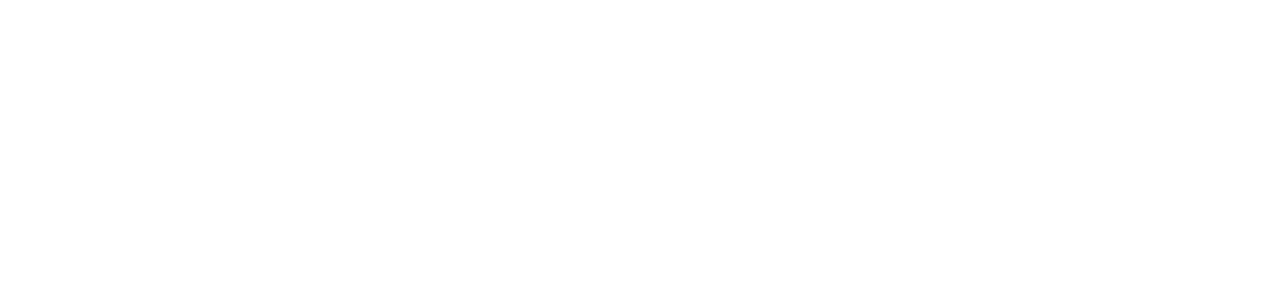
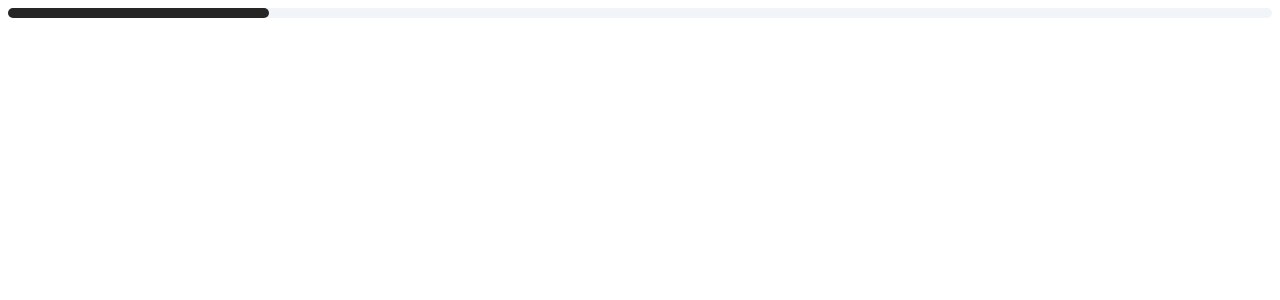
Before and after one commit to hunni819/react-ui-kit, a React (Vite) app: page / in a window 1280 px wide. Shown: the top 300 px of the page. Built offline with nearby package versions, Linux system fonts and the light colour scheme.

Commit message:
progress 수정중

```diff
--- a/src/App.tsx
+++ b/src/App.tsx
@@ -1,5 +1,31 @@
+import Progress from '@ui/Progress';
+import { useEffect, useState } from 'react';
+
 const App = () => {
-  return <></>;
+  const [stop, setStop] = useState<boolean>(false);
+  const getUserData = async () => {
+    setStop(false);
+    try {
+      setTimeout(async () => {
+        const response = await fetch(
+          'https://jsonplaceholder.typicode.com/todos/1'
+        );
+        if (response.ok) {
+          const data = await response.json();
+          console.log(data);
+          setStop(true);
+        }
+      }, 600000);
+    } catch (err) {
+      console.error(err);
+      setStop(true);
+    }
+  };
+  useEffect(() => {
+    getUserData();
+  }, []);
+
+  return <Progress className={''} value={20} stop={stop} />;
 };
 
 export default App;
--- /dev/null
+++ b/src/components/Progress/ProgressIndicator.tsx
@@ -0,0 +1,66 @@
+import { useCallback, useEffect, useRef, useState } from 'react';
+
+interface ProgressProps {
+  className?: string;
+  stop?: boolean;
+  value?: number | 0;
+}
+
+const fps = 1000 * 60;
+
+const ProgressIndicator = (props: ProgressProps) => {
+  const { className, stop, value } = props;
+  const animateId = useRef<number>(0);
+  const progressBarRef = useRef<HTMLDivElement>(null);
+  const [progress, setProgress] = useState(value || 0);
+  let start = 0;
+  let end = 0;
+
+  const animationCallback = useCallback(
+    (time: number) => {
+      if (!start) start = time;
+
+      end = time - start;
+      console.log(start, end);
+
+      if (stop) {
+        setProgress(100);
+        end = start;
+      }
+      setProgress((prev) => Math.min(prev + (end / fps) * 10, 100));
+      animateId.current = requestAnimationFrame(animationCallback);
+    },
+    [stop, animateId.current]
+  );
+
+  useEffect(() => {
+    if (stop) setProgress(100);
+    if (!stop && progress < 100) {
+      animateId.current = requestAnimationFrame(animationCallback);
+    }
+    if (!stop && progress === 100) setProgress(0);
+
+    return () => {
+      window.cancelAnimationFrame(animateId.current);
+    };
+  }, [stop, progress, animateId.current]);
+
+  return (
+    <>
+      <div
+        ref={progressBarRef}
+        className={className}
+        style={{
+          position: 'absolute',
+          inset: 0,
+          borderRadius: '10px',
+          width: `${progress}%`,
+          display: stop ? 'none' : 'block',
+          backgroundColor: 'oklch(0.269 0 0)',
+        }}
+      />
+    </>
+  );
+};
+
+export default ProgressIndicator;
--- a/src/components/Progress/index.tsx
+++ b/src/components/Progress/index.tsx
@@ -1,80 +1,40 @@
-import { useEffect, useRef, useState } from 'react';
-
-/**
- * 1. api 호출 완료 시에 width 100%를 찍고 다시 0%
- * 2. 한번 로딩 전에 api 호출이 완료될 경우 강제로 100%로 찍고 0%
- */
-
-// const [stop, setStop] = useState<boolean>(false);
-//   const getUserData = async () => {
-//     setStop(false);
-//     try {
-//       setTimeout(async () => {
-//         const response = await fetch(
-//           'https://jsonplaceholder.typicode.com/todos/1'
-//         );
-
-//         if (response.ok) {
-//           const data = await response.json();
-//           console.log(data);
-//           setStop(true);
-//         }
-//       }, 500);
-//     } catch (err) {
-//       console.error(err);
-//       setStop(true);
-//     }
-//   };
-//   useEffect(() => {
-//     getUserData();
-//   }, []);
+import { FC, useMemo } from 'react';
+import ProgressIndicator from './ProgressIndicator';
+import { progressBaseCls, progressIndicatorBaseCls } from '@consts/className';
 
 interface ProgressProps {
-  stop: boolean;
+  stop?: boolean;
+  value?: number;
+  className?: string;
 }
 
-const Progress = (props: ProgressProps) => {
-  const { stop } = props;
-  const [progress, setProgress] = useState(0);
-  const animateId = useRef<number>(0);
-  const progressBarRef = useRef<HTMLDivElement>(null);
+const Progress: FC<ProgressProps> = (props) => {
+  const { stop, value, className: classNameProps } = props;
 
-  const animationCallback = () => {
-    if (stop) {
-      setProgress(100);
-      return;
-    }
-
-    setProgress((prev) => Math.min(prev + 1000 / 144, 100));
-    animateId.current = requestAnimationFrame(animationCallback);
-  };
-
-  useEffect(() => {
-    if (stop) {
-      setProgress(100);
-    } else if (progress < 100) {
-      animateId.current = requestAnimationFrame(animationCallback);
-    } else if (progress === 100) {
-      setProgress(0);
-    }
-
-    return () => {
-      window.cancelAnimationFrame(animateId.current);
-    };
-  }, [stop, progress]);
+  const progressIndicatorCls = useMemo(
+    () =>
+      classNameProps
+        ? progressIndicatorBaseCls
+        : `${progressIndicatorBaseCls} ${classNameProps}`,
+    [classNameProps]
+  );
 
   return (
-    <>
-      <div
-        ref={progressBarRef}
-        style={{
-          width: `${progress}%`,
-          height: '20px',
-          backgroundColor: 'gray',
-          display: stop ? 'none' : 'block',
-        }}
+    <div
+      className={progressBaseCls}
+      style={{
+        position: 'relative',
+        backgroundColor: 'oklch(0.968 0.007 247.896)',
+        borderRadius: '10px',
+        height: '10px',
+      }}
+    >
+      <ProgressIndicator
+        className={progressIndicatorCls}
+        stop={stop}
+        value={value}
       />
-    </>
+    </div>
   );
 };
 
--- a/src/consts/className.ts
+++ b/src/consts/className.ts
@@ -9,6 +9,10 @@
 export const accordionItemBaseCls = getBaseCls('accordion-item');
 export const accordionTriggerBaseCls = getBaseCls('accordion-trigger');
 export const accordionContentBaseCls = getBaseCls('accordion-content');
+
+/** Progress Component */
+export const progressBaseCls = getBaseCls('progress');
+export const progressIndicatorBaseCls = getBaseCls('progress-indicator');
 
 /** Tabs Component */
 // export const tabsBaseCls = getBaseCls('tabs');
```
